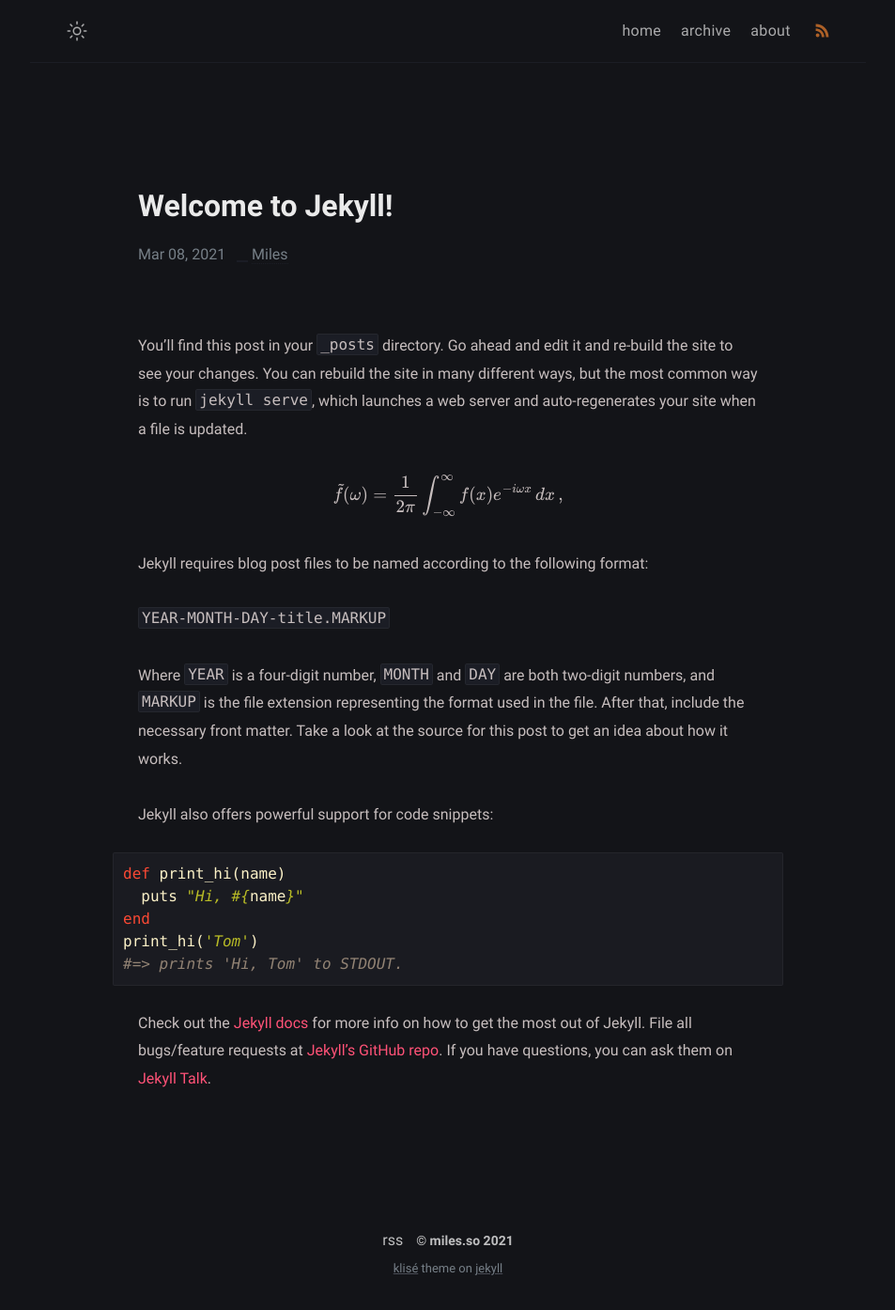
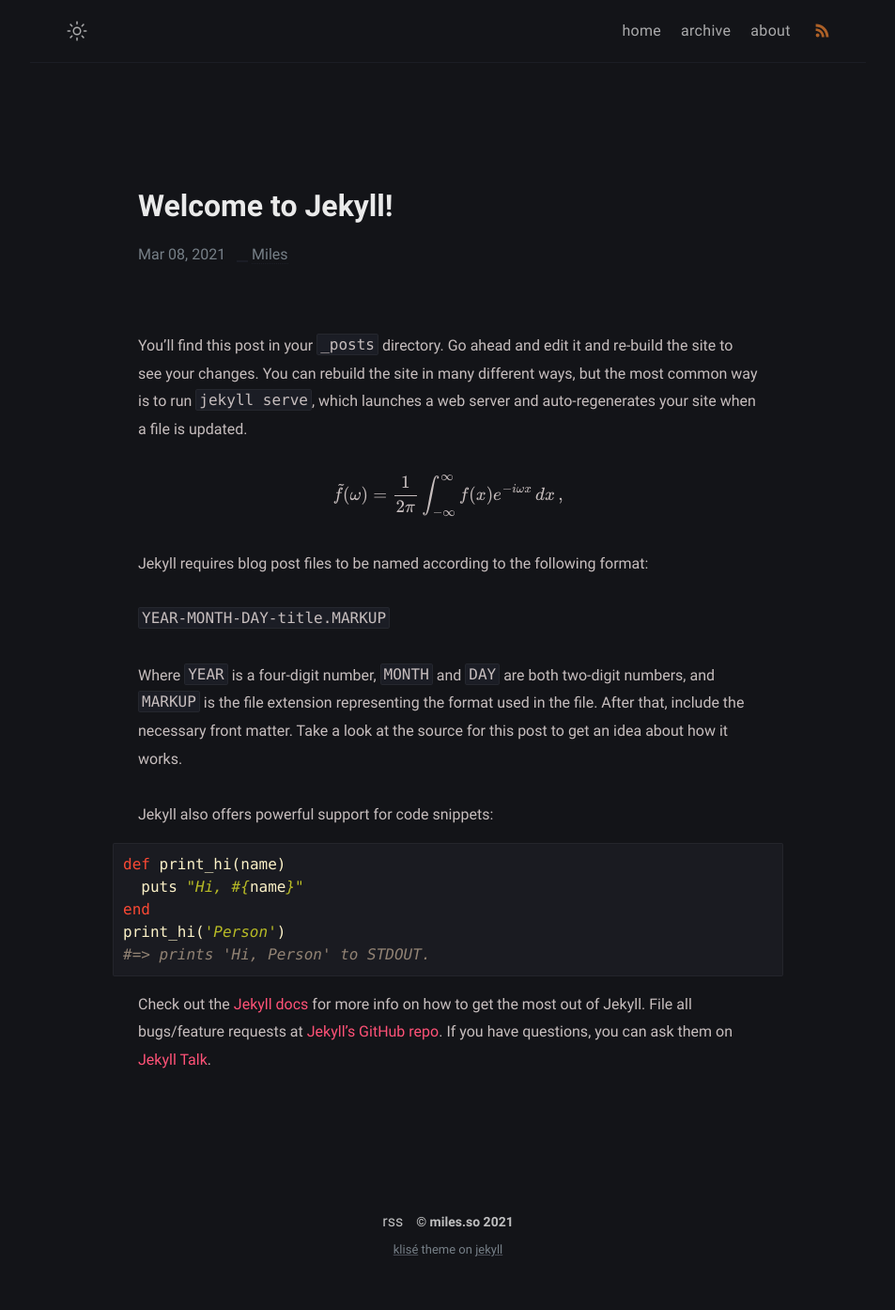
Before and after one commit to pbexe/jekyll-klise, a Jekyll site: the page built from _posts/markdown-test/2021-03-08-markdown-test.md, in a window 1280 px wide. Shown: the whole page at 94% size, without its empty margins (163-1116 px from the left). Built offline with Jekyll 4.4.1, drawn with Linux system fonts in a browser that asks for light colours; comment, search, counter and statistics services are not loaded.

Commit message:
Changed code

````diff
--- a/_posts/markdown-test/2021-03-08-markdown-test.md
+++ b/_posts/markdown-test/2021-03-08-markdown-test.md
@@ -19,13 +19,13 @@ Where `YEAR` is a four-digit number, `MONTH` and `DAY` are both two-digit number
 
 Jekyll also offers powerful support for code snippets:
 
-{% highlight ruby %}
+```ruby
 def print_hi(name)
   puts "Hi, #{name}"
 end
-print_hi('Tom')
-#=> prints 'Hi, Tom' to STDOUT.
-{% endhighlight %}
+print_hi('Person')
+#=> prints 'Hi, Person' to STDOUT.
+```
 
 Check out the [Jekyll docs][jekyll-docs] for more info on how to get the most out of Jekyll. File all bugs/feature requests at [Jekyll’s GitHub repo][jekyll-gh]. If you have questions, you can ask them on [Jekyll Talk][jekyll-talk].
 
````
